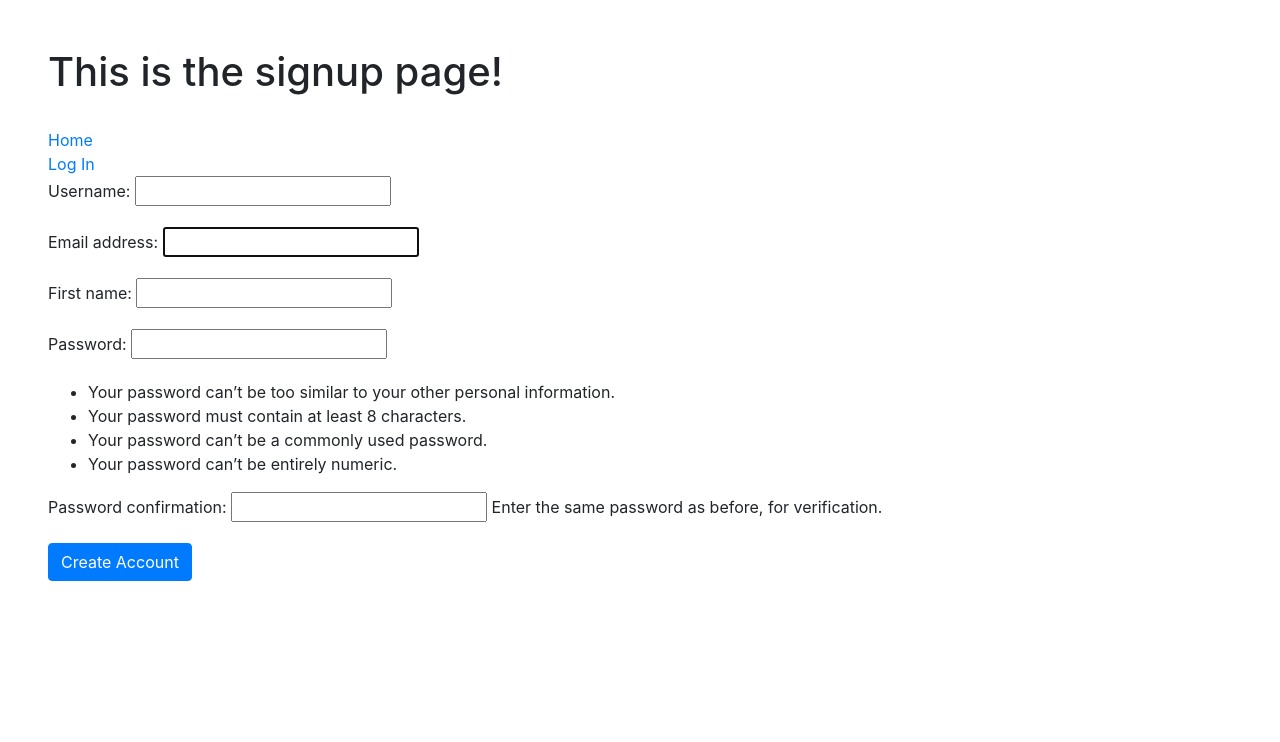
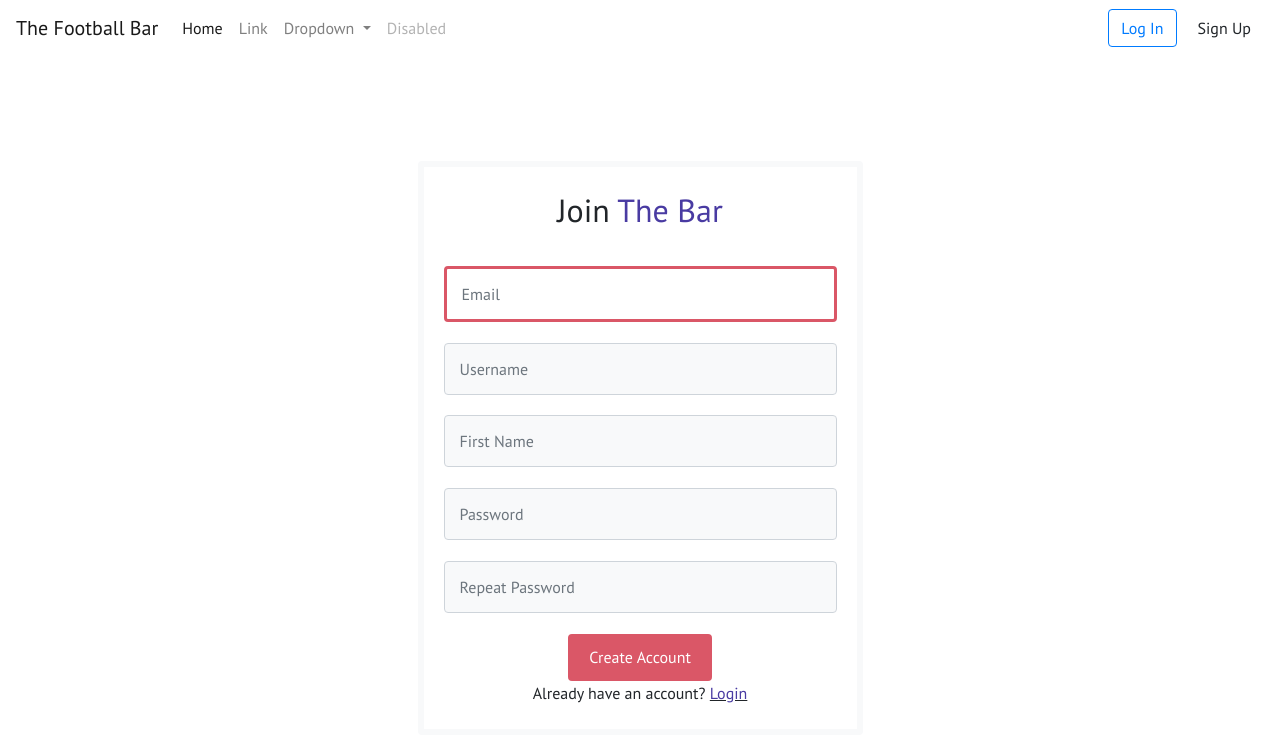
Before and after one commit to chidave/Online-Forum-Project, a Django app: page /users/signup in a window 1280 px wide. Shown: the top 742 px of the page. Run offline with Django 4.2, Linux system fonts and the light colour scheme.

Commit message:
Enabled user auth (with email)

```diff
--- a/Online_Forum/urls.py
+++ b/Online_Forum/urls.py
@@ -15,9 +15,12 @@ Including another URLconf
 """
 from django.contrib import admin
 from django.urls import path, include
+from django.contrib.staticfiles.storage import staticfiles_storage
+from django.views.generic.base import RedirectView
 
 urlpatterns = [
     path('', include('apps.posts.urls')),
     path('users/', include('apps.users.urls')),
     path('admin/', admin.site.urls),
+    # path('favicon.ico', RedirectView.as_view(url=staticfiles_storage.url('img/favicon.ico'))),
 ]
--- a/apps/posts/templates/posts/index.html
+++ b/apps/posts/templates/posts/index.html
@@ -3,9 +3,15 @@
 {% block content %}
 
     <h1>Welcome to the Forum!</h1>
+    {% if user.is_authenticated %}
+        <br>
+        <p>Currently logged in as {{ user }}</p>
+    {% endif %}
     <br>
     <a href="{% url 'signup' %}">Sign Up</a>
     <br>
     <a href="{% url 'login' %}">Log In</a>
+    <br>
+    <a href="{% url 'logout' %}">Logout</a>
 
 {% endblock content %}
--- a/apps/posts/views.py
+++ b/apps/posts/views.py
@@ -1,7 +1,9 @@
 from django.shortcuts import render
 from django.http import HttpResponse
+from django.contrib.auth.decorators import login_required
 
 # Create your views here.
 
+# @login_required(login_url='login')
 def index(request):
     return render(request, "posts/index.html")
--- a/apps/users/forms.py
+++ b/apps/users/forms.py
@@ -1,11 +1,27 @@
 from django.contrib.auth.forms import UserCreationForm
+from django import forms
+from django.utils.translation import gettext_lazy
 #from django.contrib.auth.models import User
+
 from .models import AppUser
-from django import forms
+
 
 
 class RegisterForm(UserCreationForm):
     # email = forms.EmailField(required = True)
+    def __init__(self, *args, **kwargs):
+        super().__init__(*args, **kwargs)
+        # self.fields['password1'].label = 'password1 label'
+        self.fields['password2'].label = gettext_lazy('Repeat Password')
+
+        # self.fields['password1'].help_text = 'password1 help_text'
+        # self.fields['password2'].help_text = 'password2 help_text'
+
+        self.fields['email'].widget.attrs.update({'class': 'form-control', 'placeholder': 'Email'})
+        self.fields['username'].widget.attrs.update({'class': 'form-control', 'placeholder': 'Username'})
+        self.fields['first_name'].widget.attrs.update({'class': 'form-control', 'placeholder': 'First Name'})
+        self.fields['password1'].widget.attrs.update({'class': 'form-control', 'placeholder': 'Password'})
+        self.fields['password2'].widget.attrs.update({'class': 'form-control', 'placeholder': 'Repeat Password'})
 
     class Meta:
         model = AppUser
--- /dev/null
+++ b/apps/users/static/users/styles.css
@@ -0,0 +1,55 @@
+@import url('https://fonts.googleapis.com/css?family=PT+Sans');
+
+body {
+    background: #fff;
+    font-family: 'PT Sans', sans-serif;
+}
+
+h2 {
+    padding-top: 1.5rem;
+}
+
+a {
+    color: rgb(73, 59, 162);
+}
+
+a:hover {
+    color: #da5767;
+    text-decoration: none;
+}
+
+.card {
+    border: 0.40rem solid #f8f9fa;
+    top: 10%;
+}
+
+.form-control {
+    background-color: #f8f9fa;
+    padding: 20px;
+    padding: 25px 15px;
+    margin-bottom: 1.3rem;
+}
+
+.form-control:focus {
+    color: #000000;
+    background-color: #ffffff;
+    border: 3px solid #da5767;
+    outline: 0;
+    box-shadow: none;
+}
+
+.submit.btn {
+    padding: 0.6rem 1.2rem;
+    background: #da5767;
+    border: 2px solid #da5767;
+}
+
+/* .btn {
+    padding: 0.6rem 1.2rem;
+} */
+
+.btn-primary:hover {
+    background-color: #df8c96;
+    border-color: #df8c96;
+    transition: .3s;
+}
--- a/apps/users/templates/users/signup.html
+++ b/apps/users/templates/users/signup.html
@@ -1,22 +1,49 @@
 {% extends 'base.html' %}
+{% load static %}
+
+{% block css %}
+    <link rel="stylesheet" href={% static "users/styles.css" %}>
+{% endblock css %}
+
 
 {% block content %}
 
-    <h1>This is the signup page!</h1>
-    <br>
-    <a href="{% url 'index' %}">Home</a>
-    <br>
-    <a href="{% url 'login' %}">Log In</a>
-    <br>
-
-    <div>
-        <form action="" method="post">
-            {% csrf_token %}
-
-            {{form.as_p}}
-
-            <button class="btn btn-primary" type="submit">Create Account</button>
-        </form>
+    <div class="container">
+        <div class="row justify-content-center">
+            <div class="col-md-5">
+                <div class="card">
+                    <h2 class="card-title text-center">Join <a href="{% url 'index' %}">The Bar</a></h2>
+                    <div class="card-body py-md-4">
+                        <form _lpchecked="1" method="POST">
+                            {% csrf_token %}
+                            <div class="form-group">
+                                {{form.email}}
+                            </div>
+                            <div class="form-group">
+                                {{form.username}}
+                            </div>
+                            <div class="form-group">
+                                {{form.first_name}}
+                            </div>
+                            <div class="form-group">
+                                {{form.password1}}
+                            </div>
+                            <div class="form-group">
+                                {{form.password2}}
+                            </div>
+                            <div class="d-flex flex-row align-items-center justify-content-around">
+                                <!--<a href="{% url 'login' %}">Login</a>-->
+                                <button class="submit btn btn-primary">Create Account</button>
+                            </div>
+                            <div class="d-flex flex-row align-items-center justify-content-around">
+                                <div>Already have an account?  <u><a href="{% url 'login' %}">Login</a></u></div>
+                                <!--<button class="submit btn btn-primary">Create Account</button>-->
+                            </div>
+                        </form>
+                    </div>
+                </div>
+            </div>
+        </div>
     </div>
 
 {% endblock content %}
--- a/apps/users/urls.py
+++ b/apps/users/urls.py
@@ -3,5 +3,6 @@ from . import views
 
 urlpatterns = [
     path('signup', views.signup, name='signup'),
-    path('login', views.login, name='login')
+    path('login', views.signin, name='login'),
+    path('logout', views.logoutUser, name='logout')
 ]
--- a/apps/users/views.py
+++ b/apps/users/views.py
@@ -1,20 +1,57 @@
-from django.shortcuts import render
+from django.shortcuts import render, redirect
 from django.http import HttpRequest
+from django.contrib import messages
+from django.contrib.auth import authenticate, login, logout
+from django.contrib.auth.decorators import login_required
 
+from .models import AppUser
 from .forms import RegisterForm
 
 # Create your views here.
 
 def signup(request: HttpRequest):
+    if request.user.is_authenticated:
+        return redirect('index')
+
     form = RegisterForm()
 
     if request.method == 'POST':
         form = RegisterForm(request.POST)
         if form.is_valid():
             form.save()
+            username = form.cleaned_data.get('username')
+            messages.success(request, "Account successfully created for user: " + username)
+
+            return redirect('login')
 
     context = {'form': form}
     return render(request, "users/signup.html", context)
 
-def login(request):
-    return render(request, "users/login.html")
+def signin(request: HttpRequest):
+    if request.user.is_authenticated:
+        return redirect('index')
+
+    if request.method == 'POST':
+        email = request.POST.get('email').lower()
+        password = request.POST.get('password')
+
+        user = authenticate(request, email=email, password=password)
+
+        if user is not None:
+            login(request, user)
+            print(f'Request user: {request.user}, Request email: {request.user.email}')
+
+            return redirect('index')
+        else:
+            print("ERROR: User has not been authenticated")
+            messages.info(request, "Email Address OR Password is incorrect")
+
+    context = {}
+    return render(request, "users/login.html", context)
+
+
+def logoutUser(request: HttpRequest):
+    if not request.user.is_authenticated:
+        return redirect('index')
+    logout(request)
+    return redirect('login')
--- a/templates/base.html
+++ b/templates/base.html
@@ -1,3 +1,5 @@
+{% load static %}
+
 <!DOCTYPE html>
 <html lang="en">
 <head>
@@ -7,9 +9,26 @@
 
     <!-- Bootstrap CSS -->
     <link rel="stylesheet" href="https://cdn.jsdelivr.net/npm/bootstrap@4.3.1/dist/css/bootstrap.min.css" integrity="sha384-ggOyR0iXCbMQv3Xipma34MD+dH/1fQ784/j6cY/iJTQUOhcWr7x9JvoRxT2MZw1T" crossorigin="anonymous">
+
+    <!-- Page CSS -->
+    {% block css %}{% endblock css %}
+
+    <!-- favicon -->
+    <link rel="shortcut icon" type="image/jpg" href="{% static 'img/favicon.ico' %}"/>
+
     <title>The Football Bar</title>
+
+    <style>
+        @import url('https://fonts.googleapis.com/css?family=PT+Sans');
+
+        body {
+            background: #fff;
+            font-family: 'PT Sans', sans-serif;
+        }
+    </style>
 </head>
 <body>
+    {% include 'navigation.html' %}
     <div class="p-5">
         {% block content %}{% endblock content %}
     </div>
--- /dev/null
+++ b/templates/navigation.html
@@ -0,0 +1,39 @@
+<nav class="navbar navbar-expand-lg navbar-light">
+    <a class="navbar-brand" href="{% url 'index' %}">The Football Bar</a>
+    <button class="navbar-toggler" type="button" data-toggle="collapse" data-target="#navbarSupportedContent" aria-controls="navbarSupportedContent" aria-expanded="false" aria-label="Toggle navigation">
+      <span class="navbar-toggler-icon"></span>
+    </button>
+
+    <div class="collapse navbar-collapse" id="navbarSupportedContent">
+      <ul class="navbar-nav mr-auto">
+        <li class="nav-item active">
+          <a class="nav-link" href="#">Home <span class="sr-only">(current)</span></a>
+        </li>
+        <li class="nav-item">
+          <a class="nav-link" href="#">Link</a>
+        </li>
+        <li class="nav-item dropdown">
+          <a class="nav-link dropdown-toggle" href="#" id="navbarDropdown" role="button" data-toggle="dropdown" aria-haspopup="true" aria-expanded="false">
+            Dropdown
+          </a>
+          <div class="dropdown-menu" aria-labelledby="navbarDropdown">
+            <a class="dropdown-item" href="#">Action</a>
+            <a class="dropdown-item" href="#">Another action</a>
+            <div class="dropdown-divider"></div>
+            <a class="dropdown-item" href="#">Something else here</a>
+          </div>
+        </li>
+        <li class="nav-item">
+          <a class="nav-link disabled" href="#">Disabled</a>
+        </li>
+      </ul>
+      {% if user.is_authenticated %}
+        <span class="mr-2">Welcome, <span>{{ user }}</span></span>
+        <span><a href="{% url 'logout' %}">Logout</a></span>
+      {% else %}
+        <span class="mr-2"><a class="btn btn-outline-primary" href="{% url 'login' %}">Log In</a></span>
+        <span><a class="btn" href="{% url 'signup' %}">Sign Up</a></span>
+      {% endif %}
+
+    </div>
+</nav>
```
Also changed, not shown: Online_Forum/settings.py (+10 -0 lines), apps/users/backends.py (added, +26 -0 lines), apps/users/templates/users/login.html (+41 -5 lines), static/img/favicon.ico (added).
